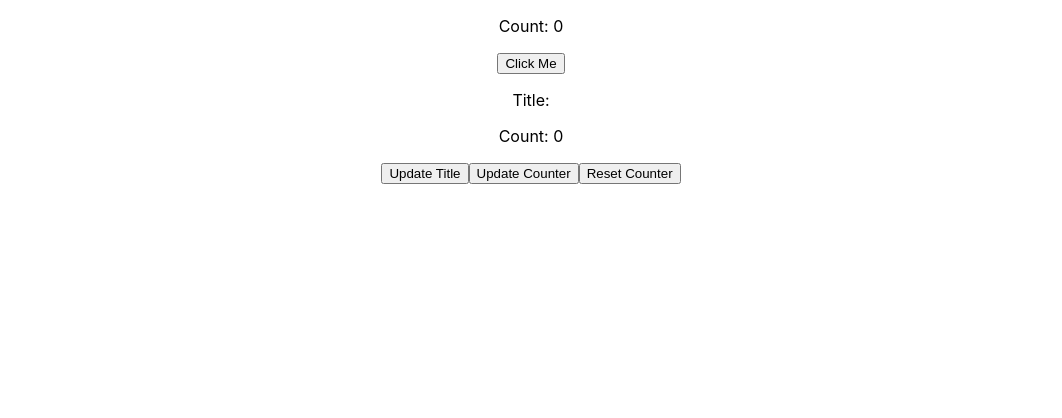
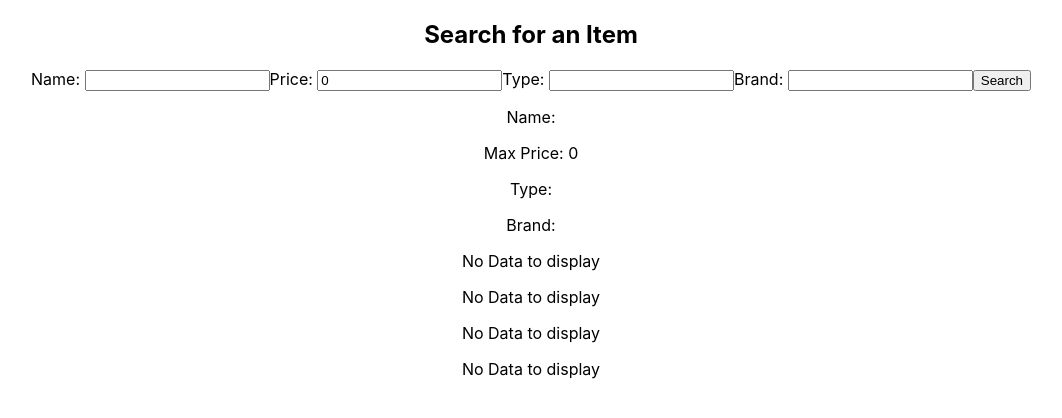
Before and after one commit to KhoriF/inventory-management, a React (Create React App) app: page / in a window 1280 px wide. Shown: the top 418 px of the page, without its empty margins (109-1171 px from the left). Built offline with nearby package versions, Linux system fonts and the light colour scheme.

Commit message:
Added use of events and forms

```diff
--- a/src/App.js
+++ b/src/App.js
@@ -1,68 +1,25 @@
 import "./App.css";
-import Info from "./Info.js";
-import {PropTypes} from "prop-types";
+import SearchBar from "./SearchBar";
 import {useState} from "react";
 
 function App() {
+const [data, setData] = useState({});
+
+const updateData = (searchParams) => {
+  setData(searchParams);
+}
+
   return (
     <div className="App">
-      <Info title="Test"></Info>
-      <ButtonState></ButtonState>
-    </div>
-  );
-}
-
-// Component will be re-rendered from state
-function ButtonState() {
-
-  // Initialize state variables and functions to update the states
-  const [title, setTitle] = useState("");
-  const [count, setCount] = useState(0);
-
-  const updateTitleClicked = () => {
-    setTitle("New");
-  }
-
-  const updateCounterClicked = () => {
-      setCount(count + 1);
-  }
-
-  const resetCounter = () => {
-    setCount(0);
-  }
-
-  return (
-    <div>
-    {/* State used as a prop*/}
-    <Data title={title} count={count}></Data>
-    <button onClick={updateTitleClicked}>Update Title</button>
-    <button onClick={updateCounterClicked}>Update Counter</button>
-    <button onClick={resetCounter}>Reset Counter</button>
-    </div>
-  )
-}
-
-function Data(props) {
-  return (
-    <div>
-      <p>Title: {props.title}</p>
-      <p>Count: {props.count}</p>
+      <SearchBar callback={updateData}></SearchBar>
+      <p>{"name" in data ? data["name"] : "No Data to display"}</p>
+      <p>{"price" in data ? data["price"] : "No Data to display"}</p>
+      <p>{"type" in data ? data["type"] : "No Data to display"}</p>
+      <p>{"brand" in data ? data["brand"] : "No Data to display"}</p>
     </div>
   );
 }
 
 
-// AddItem.defaultProps = {
-//   number: 7,
-//   text: "default",
-// };
-
-// // Prop types are used to enforce the the correct typing for props
-// AddItem.propTypes = {
-//   number: PropTypes.number,
-//   text: PropTypes.string
-// }
-
-
 
 export default App;
--- /dev/null
+++ b/src/SearchBar.js
@@ -0,0 +1,36 @@
+import { useState } from "react";
+
+function SearchBar(props) {
+  const [name, setName] = useState("");
+  const [price, setPrice] = useState(0);
+  const [type, setType] = useState("");
+  const [brand, setBrand] = useState("");
+
+  const searchButtonPressed = () => {
+    props.callback({name: name, price: price, type: type, brand: brand})
+
+  }
+
+  return (
+    <div>
+      <h2>Search for an Item</h2>
+      <form>
+        <label htmlFor="name-field">Name: </label>
+        <input id="name-field" type="text" value={name} onChange={(e) => setName(e.target.value)}></input>
+        <label htmlFor="price-field">Price: </label>
+        <input id="price-field" type="text" value={price} onChange={(e) => setPrice(e.target.value)}></input>
+        <label htmlFor="type-field">Type: </label>
+        <input id="type-field" type="text" value={type} onChange={(e) => setType(e.target.value)}></input>
+        <label htmlFor="brand-field">Brand: </label>
+        <input id="brand-field" type="text" value={brand} onChange={(e) => setBrand(e.target.value)}></input>
+        <button type="button" onClick={searchButtonPressed}>Search</button>
+      </form>
+      <p>Name: {name}</p>
+      <p>Max Price: {price}</p>
+      <p>Type: {type}</p>
+      <p>Brand: {brand}</p>
+    </div>
+  );
+}
+
+export default SearchBar
```
Also changed, not shown: src/setupTests.js (deleted, +0 -5 lines), 1 other file (tests, documents, lock files or other folders).
